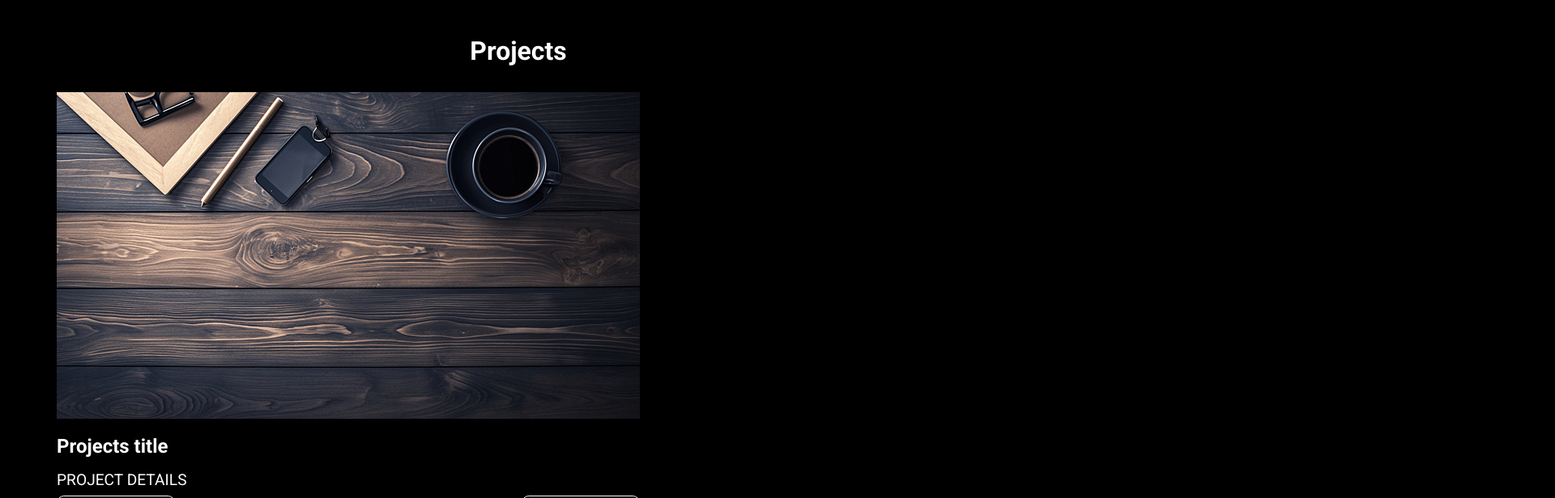
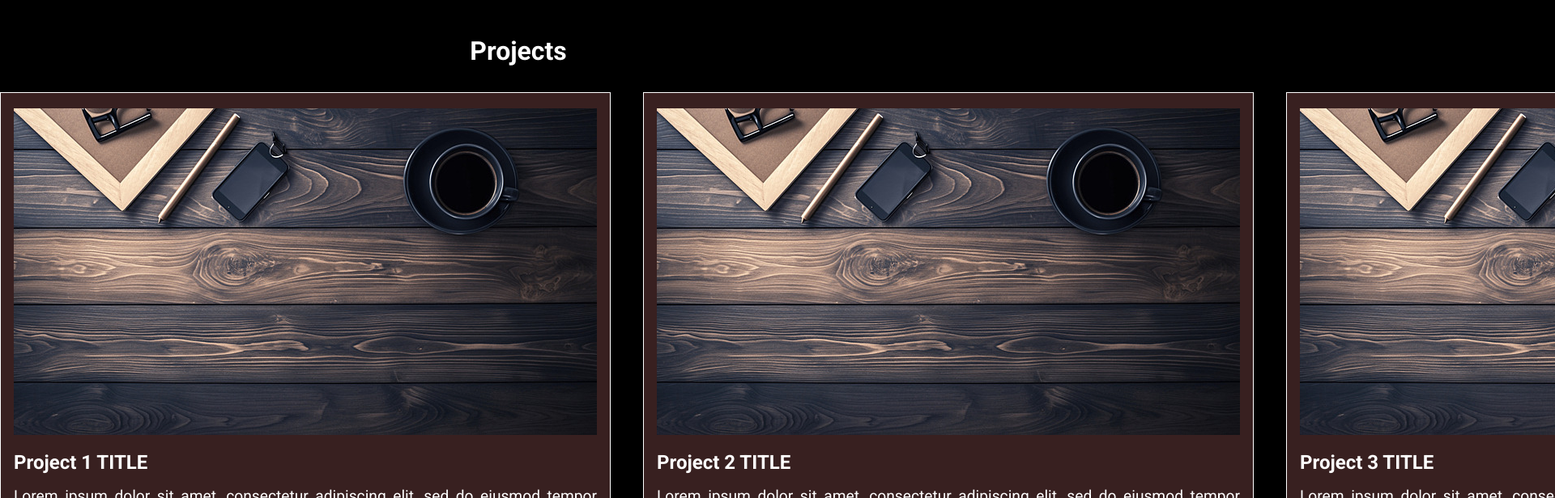
Before and after one commit to 19kevintran/19kevintran.github.io, a React (Create React App) app: page /project in a window 1280 px wide. Shown: the part 500-1116 px from the top of the page at 81% size, 1920 px wide, since content can reach past the window. Built offline with nearby package versions, Linux system fonts and the light colour scheme.

Commit message:
Added dynamic cards

```diff
--- a/src/components/ProjectCard.js
+++ b/src/components/ProjectCard.js
@@ -1,20 +1,16 @@
 import "./ProjectCardStyles.css";
 import React from "react";
-import project1 from "../assets/backgroundimg.jpg";
 import { NavLink } from "react-router-dom";
 
-const ProjectCard = () => {
+const ProjectCard = (props) => {
   return (
-    <div className="work-container">
-      <h1 className="project-heading">Projects</h1>
-      <div className="project-container">
     <div className="project-card">
-          <img src={project1} alt="image" />
-          <h2 className="project-title">Projects title</h2>
+      <img src={props.imgsrc} alt="image" />
+      <h2 className="project-title">{props.title}</h2>
       <div className="project-details">
-            <p>PROJECT DETAILS</p>
+        <p>{props.text}</p>
         <div className="project-buttons">
-              <NavLink to="url.com" className="view-button">
+          <NavLink to={props.view} className="view-button">
             View BUTTON
           </NavLink>
           <NavLink to="url.com" className="view-button">
@@ -23,8 +19,6 @@ const ProjectCard = () => {
         </div>
       </div>
     </div>
-      </div>
-    </div>
   );
 };
 
--- a/src/components/ProjectCardData.js
+++ b/src/components/ProjectCardData.js
@@ -0,0 +1,26 @@
+import project1 from "../assets/backgroundimg.jpg";
+import project2 from "../assets/backgroundimg.jpg";
+import project3 from "../assets/backgroundimg.jpg";
+// make dynamic
+const ProjectCardData = [
+    {
+        imgsrc: project1,
+        title: 'Project 1 TITLE',
+        text: 'Lorem ipsum dolor sit amet, consectetur adipiscing elit, sed do eiusmod tempor incididunt ut labore et dolore magna aliqua. Ut enim ad minim veniam, quis nostrud exercitation ullamco laboris nisi ut aliquip ex ea commodo consequat. Duis aute irure dolor in reprehenderit in voluptate velit esse cillum dolore eu fugiat nulla pariatur. Excepteur sint occaecat cupidatat non proident, sunt in culpa qui officia deserunt mollit anim id est laborum.',
+        view: 'URL.com',
+    },
+    {
+        imgsrc: project2,
+        title: 'Project 2 TITLE',
+        text: 'Lorem ipsum dolor sit amet, consectetur adipiscing elit, sed do eiusmod tempor incididunt ut labore et dolore magna aliqua. Ut enim ad minim veniam, quis nostrud exercitation ullamco laboris nisi ut aliquip ex ea commodo consequat. Duis aute irure dolor in reprehenderit in voluptate velit esse cillum dolore eu fugiat nulla pariatur. Excepteur sint occaecat cupidatat non proident, sunt in culpa qui officia deserunt mollit anim id est laborum.',
+        view: 'URL.com',
+    },
+    {
+        imgsrc: project3,
+        title: 'Project 3 TITLE',
+        text: 'Lorem ipsum dolor sit amet, consectetur adipiscing elit, sed do eiusmod tempor incididunt ut labore et dolore magna aliqua. Ut enim ad minim veniam, quis nostrud exercitation ullamco laboris nisi ut aliquip ex ea commodo consequat. Duis aute irure dolor in reprehenderit in voluptate velit esse cillum dolore eu fugiat nulla pariatur. Excepteur sint occaecat cupidatat non proident, sunt in culpa qui officia deserunt mollit anim id est laborum.',
+        view: 'URL.com',
+    },
+]
+
+export default ProjectCardData;
--- a/src/components/ProjectCardStyles.css
+++ b/src/components/ProjectCardStyles.css
@@ -5,11 +5,16 @@
 
 .project-container {
     max-width: 1140px;
-    margin: auto;
     display: grid;
-    grid-template-columns: 1fr 1fr 1fr;
+    grid-template-columns: repeat(3, 1fr);
     grid-gap: 40px;
     padding-bottom: 5rem;
+}
+
+.project-card{
+    border: 1px solid white;
+    background: rgb(56, 32, 32);
+    padding: 1.2rem 1rem;
 }
 
 .project-title{
@@ -21,6 +26,7 @@
     padding-bottom: 1rem;
     font-size: 1.1rem;
     text-align: justify;
+
 }
 
 .project-buttons {
@@ -62,3 +68,13 @@
     background-color: rgb(17, 180, 221);
     color: rgb(255, 255, 255);
   }
+
+
+@media screen and (max-width: 1040px){
+    .project-container{
+        max-width: 90%;
+        margin:auto;
+        grid-template-columns: 1fr;
+    }
+
+}
--- a/src/components/Work.js
+++ b/src/components/Work.js
@@ -1,28 +1,25 @@
 import "./ProjectCardStyles.css";
 import React from "react";
-import project1 from "../assets/backgroundimg.jpg";
-import { NavLink } from "react-router-dom";
+import ProjectCard from "./ProjectCard";
+import ProjectCardData from "./ProjectCardData";
+
 
 const Work = () => {
   return (
     <div className="work-container">
       <h1 className="project-heading">Projects</h1>
       <div className="project-container">
-        <div className="project-card">
-          <img src={project1} alt="image" />
-          <h2 className="project-title">Projects title</h2>
-          <div className="project-details">
-            <p>PROJECT DETAILS</p>
-            <div className="project-buttons">
-              <NavLink to="url.com" className="view-button">
-                View BUTTON
-              </NavLink>
-              <NavLink to="url.com" className="view-button">
-                View BUTTON
-              </NavLink>
-            </div>
-          </div>
-        </div>
+        {ProjectCardData.map((val, index) => {
+            return (
+                <ProjectCard
+                key={index}
+                imgsrc={val.imgsrc}
+                title={val.title}
+                text={val.text}
+                view={val.view}
+                />
+            )
+        })}
       </div>
     </div>
   );
--- a/src/routes/Project.js
+++ b/src/routes/Project.js
@@ -3,7 +3,7 @@ import Navbar from "../components/Navbar";
 import Footer from "../components/Footer";
 import HeroImg2 from "../components/HeroImg2";
 import Card from "../components/Card";
-import ProjectCard from "../components/ProjectCard";
+import Work from "../components/Work";
 
 
 
@@ -12,7 +12,7 @@ const Project = () => {
     <div>
         <Navbar/>
         <HeroImg2 heading = "PROJECTS." text = "Some of my most recent works"/>
-        <ProjectCard/>
+        <Work/>
         <Card/>
         <Footer/>
     </div>
```
Lines whose indentation alone changed are shown as unchanged.
